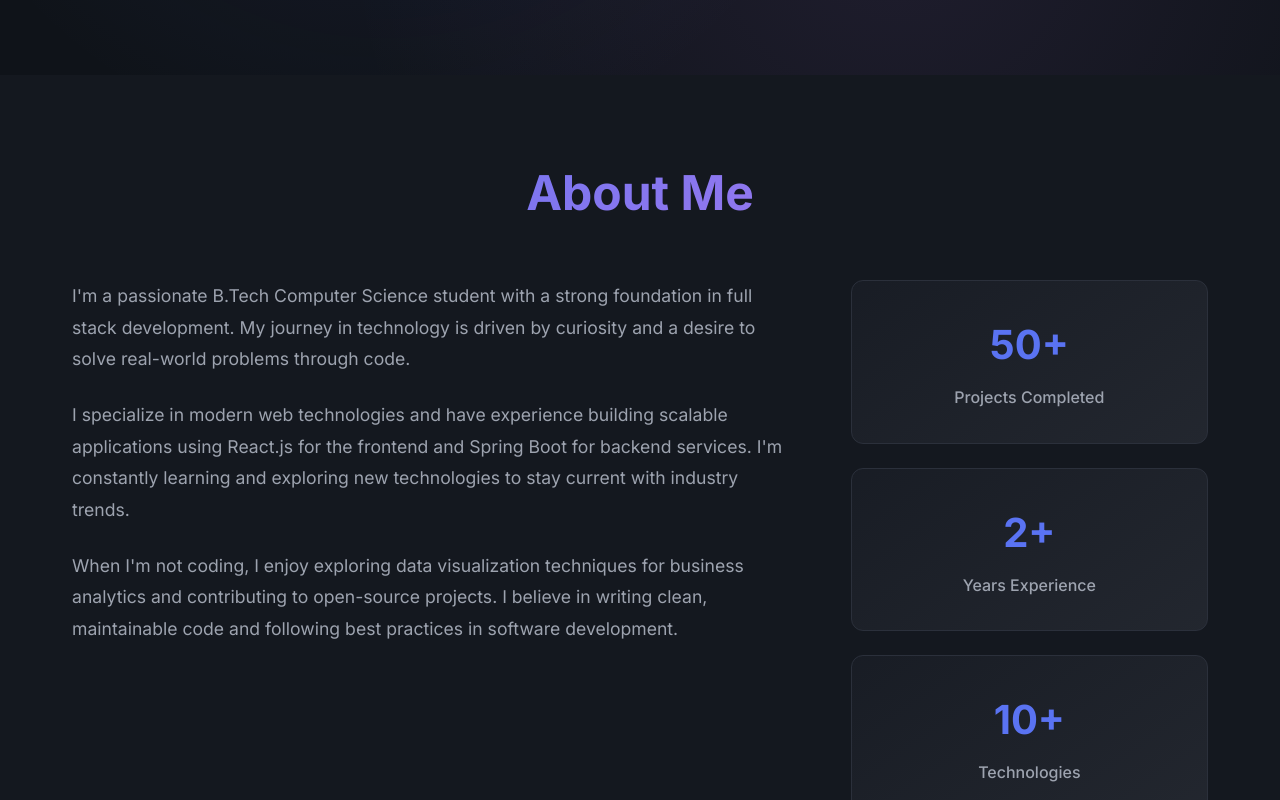
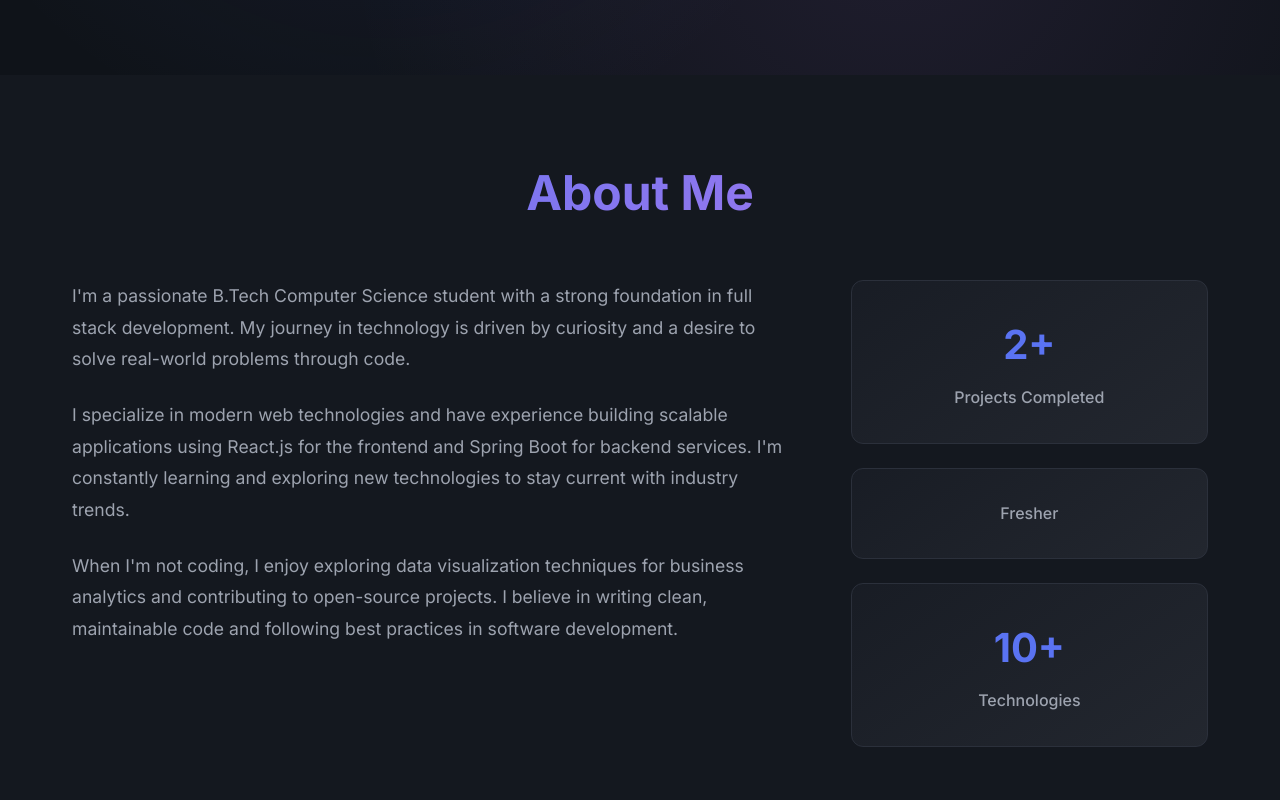
Before and after one commit to swa-thi1/Portfolio, a plain HTML site: page index.html in a window 1280 px wide. Shown: the part 756-1556 px from the top of the page. Drawn offline with Linux system fonts and the light colour scheme.

Commit message:
index.html

```diff
--- a/index.html
+++ b/index.html
@@ -114,12 +114,12 @@
                 </div>
                 <div class="about-stats">
                     <div class="stat-card">
-                        <h3>50+</h3>
+                        <h3>2+</h3>
                         <p>Projects Completed</p>
                     </div>
                     <div class="stat-card">
-                        <h3>2+</h3>
-                        <p>Years Experience</p>
+
+                        <p>Fresher</p>
                     </div>
                     <div class="stat-card">
                         <h3>10+</h3>
@@ -397,4 +397,5 @@
 
     <script src="script.js"></script>
 </body>
+
 </html>
```
